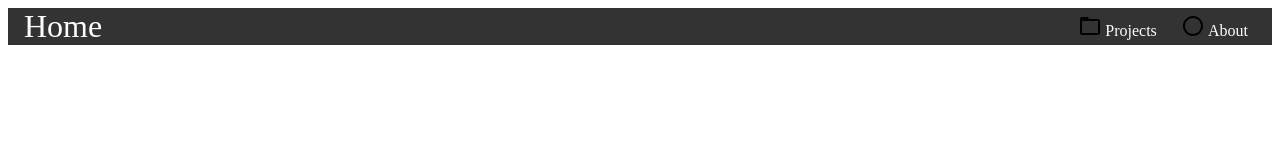
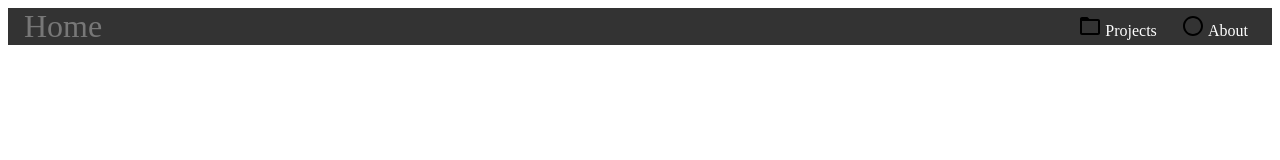
Before and after one commit to DemonMage/demonmage.com, a React (Vite) app in the folder demonmage.com/: page / in a window 1280 px wide. In both pictures the pointer is over the element "Home". Shown: the top 160 px of the page. Built offline with nearby package versions, Linux system fonts and the light colour scheme.

Commit message:
Updated home link styling, match other links

```diff
--- a/demonmage.com/src/components/NavBar.css
+++ b/demonmage.com/src/components/NavBar.css
@@ -10,6 +10,14 @@
 
 .site-title {
   font-size: 2rem;
+}
+
+.site-title.active {
+  color: #555;
+}
+
+.site-title:hover {
+  color: #777;
 }
 
 .navbar-item {
```
